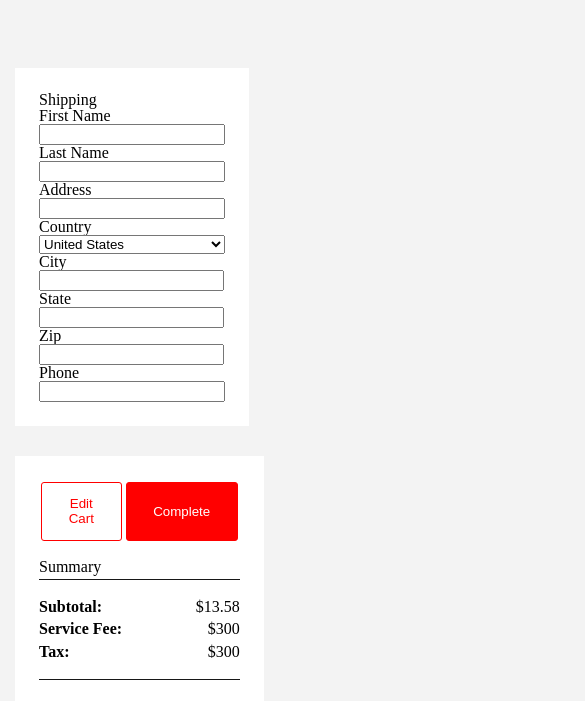
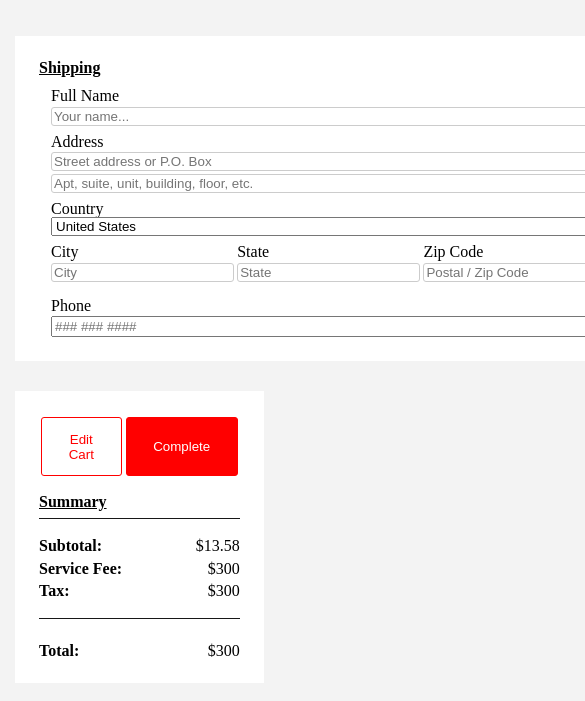
Before and after one commit to A1-exe/hci-project-one, a website: page checkout/index.html in a window 390 px wide. Shown: the part 107-808 px from the top of the page, 585 px wide, since content can reach past the window. Drawn offline with Linux system fonts and the light colour scheme.

Commit message:
Shipping form rework (pre media queries)

```diff
--- a/assets/css/screen.css
+++ b/assets/css/screen.css
@@ -64,7 +64,7 @@ a {
 
 main {
   display: flex;
-  padding-top: 3.5em;
+  padding-top: 1.5em;
   flex-wrap: wrap;
 }
 
@@ -204,6 +204,61 @@ a:hover, .remove:hover, .edit:hover {
   text-align: right;
 }
 
+form > header, #cart-items > header {
+  font-weight: 600;
+  margin-bottom: .25em;
+  text-decoration: underline;
+}
+
+#form-body {
+  display: flex;
+  flex-direction: column;
+  margin-left: .75em;
+}
+
+#form-body li {
+  display: flex;
+  flex-direction: column;
+  margin-top: .5em;
+}
+
+#form-body li label {
+  flex-basis: 20%;
+}
+
+#form-body li input {
+  flex-basis: 80%;
+}
+
+#form-body  {
+  display: flex;
+}
+
+#location {
+  display: flex;
+  flex-basis: 100%;
+  flex-direction: row;
+  margin-bottom: .5em;
+}
+
+#location li {
+  flex-direction: column;
+  margin-top: 0;
+  margin-right: .2em;
+}
+
+#location li:last-child {
+  margin-right: 0;
+}
+
+input {
+  margin-top: .2em;
+}
+
+input[type="text"] {
+  border: 1px solid #ccc;
+  border-radius: 3px;
+}
 
 #homescreen {
   flex-direction: column;
--- a/checkout/index.html
+++ b/checkout/index.html
@@ -33,27 +33,43 @@
         <header>
           Shipping
         </header>
-        <label for="first-s">First Name</label>
-        <input type="text" name="first-s" id="">
-
-        <label for="last-s">Last Name</label>
-        <input type="text" name="first-s" id="">
+        <ul id="form-body">
+          <li>
+            <label for="fullname-s">Full Name</label>
+            <input type="text" name="fullname-s" placeholder="Your name...">
+          </li>
+          <li>
             <label for="address-s">Address</label>
-        <input type="text" name="address-s" id="">
+            <input type="text" name="address1-s" placeholder="Street address or P.O. Box">
+            <input type="text" name="address2-s" placeholder="Apt, suite, unit, building, floor, etc.">
+          </li>
+          <li>
             <label for="country-s">Country</label>
-        <select type="text" name="country-s" id="">
+            <select type="text" name="country-s">
               <option value="US">United States</option>
             </select>
-        <fieldset>
+          </li>
+          <li>
+            <ul id="location">
+              <li>
                 <label for="city-s">City</label>
-          <input type="text" name="city-s" id="">
+                <input type="text" name="city-s" placeholder="City">
+              </li>
+              <li>
                 <label for="state-s">State</label>
-          <input type="text" name="state-s" id="">
-          <label for="zip-s">Zip</label>
-          <input type="text" name="zip-s" id="">
-        </fieldset>
+                <input type="text" name="state-s" placeholder="State">
+              </li>
+              <li>
+                <label for="zip-s">Zip Code</label>
+                <input type="text" name="zip-s" placeholder="Postal / Zip Code">
+              </li>
+            </ul>
+          </li>
+          <li>
             <label for="phone-s">Phone</label>
-        <input type="text" name="phone-s" id="">
+            <input type="tel" name="phone-s" pattern="[0-9]{3} [0-9]{3} [0-9]{4}" placeholder="### ### ####">
+          </li>
+        </ul>
       </form>
     </section>
     <section id="cart-summary-container">
@@ -98,23 +114,23 @@
         </header>
 
         <label for="holder-b">Cardholder Name</label>
-        <input type="text" name="holder-b" id="">
+        <input type="text" name="holder-b">
 
         <label for="card-b">Card Number</label>
-        <input type="text" name="card-b" id="">
+        <input type="text" name="card-b">
 
         <label for="exp">Expiration Date</label>
-        <input type="month" name="exp" min="2018-03" value="2018-05" id="">
+        <input type="month" name="exp" min="2018-03" value="2018-05">
 
         <label for="cvv">CVV</label>
         <input type="text">
 
         <label for="city-b">City</label>
-        <input type="text" name="city-b" id="">
+        <input type="text" name="city-b">
         <label for="state-b">State</label>
-        <input type="text" name="state-b" id="">
+        <input type="text" name="state-b">
         <label for="zip-b">Zip</label>
-        <input type="text" name="zip-b" id="">
+        <input type="text" name="zip-b">
       </form>
     </section>
   </main>
```
Lines whose indentation alone changed are shown as unchanged.
